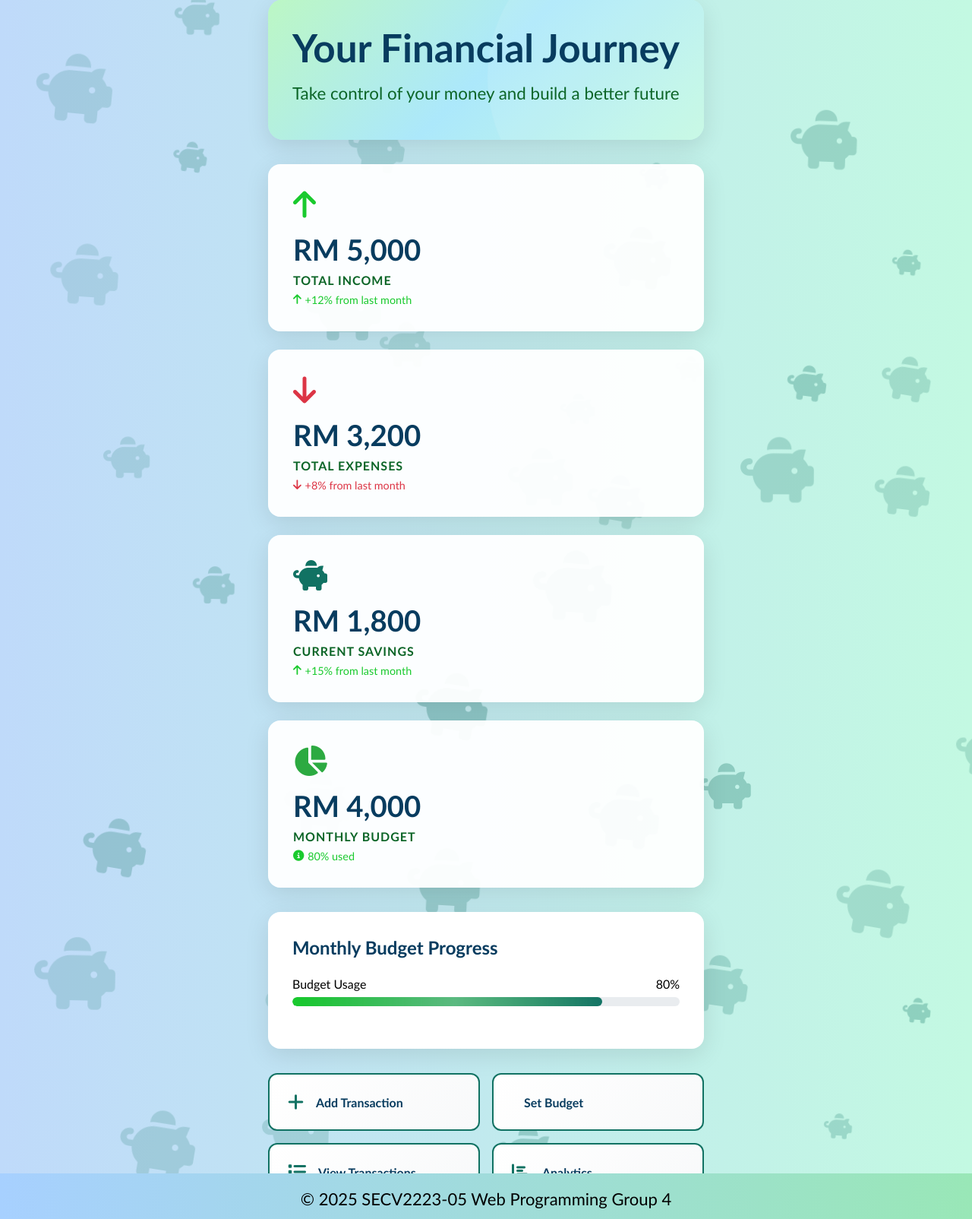
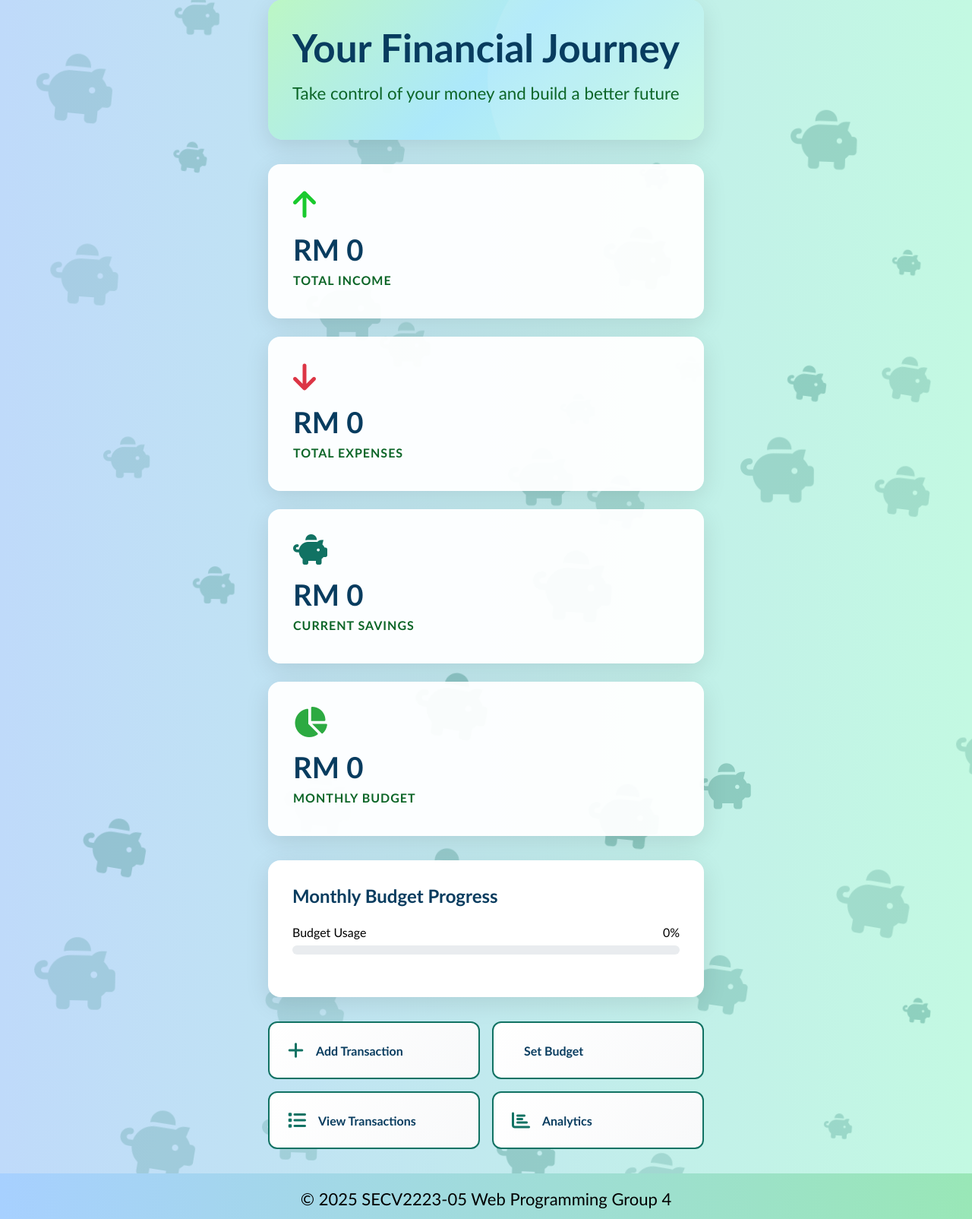
Before and after one commit to wongjiaxuan/WP-Project, a PHP site: page /home.php in a window 1280 px wide. Shown: the part 250-1854 px from the top of the page at 76% size. Run offline with PHP 8.4, Linux system fonts and the light colour scheme; the visitor is signed in with stand-in values (Sample User, id 1); tables that the repository leaves empty hold one stand-in row (values such as "Sample post"); some libraries are stand-ins or nearby versions.

Commit message:
Home completed

```diff
--- a/home.php
+++ b/home.php
@@ -20,13 +20,42 @@ $stmt->bind_result($username);
 $stmt->fetch();
 $stmt->close();
 
-// Get user statistics (you'll need to implement these queries based on your database structure)
-// For demo purposes, using placeholder values
-$total_income = 5000; // Get from database
-$total_expenses = 3200; //   Get from database
-$current_savings = 1800; // Get from database
-$monthly_budget = 4000; // Get from database
-$budget_used_percentage = ($total_expenses / $monthly_budget) * 100;
+// Get Total Income
+$sql = "SELECT SUM(amount) FROM transactions WHERE user_id = ? AND type = 'income' AND MONTH(date) = MONTH(CURRENT_DATE()) AND YEAR(date) = YEAR(CURRENT_DATE())";
+$stmt = $conn->prepare($sql);
+$stmt->bind_param("i", $user_id);
+$stmt->execute();
+$stmt->bind_result($total_income);
+$stmt->fetch();
+$stmt->close();
+$total_income = $total_income ?? 0;
+
+// Get Total Expenses
+$sql = "SELECT SUM(amount) FROM transactions WHERE user_id = ? AND type = 'expense' AND MONTH(date) = MONTH(CURRENT_DATE()) AND YEAR(date) = YEAR(CURRENT_DATE())";
+$stmt = $conn->prepare($sql);
+$stmt->bind_param("i", $user_id);
+$stmt->execute();
+$stmt->bind_result($total_expenses);
+$stmt->fetch();
+$stmt->close();
+$total_expenses = $total_expenses ?? 0;
+
+// Calculate Current Savings
+$current_savings = $total_income - $total_expenses;
+
+// Get Monthly Budget
+$sql = "SELECT SUM(amount_limit) FROM budgets WHERE user_id = ? AND month = DATE_FORMAT(CURRENT_DATE(), '%Y-%m')";
+$stmt = $conn->prepare($sql);
+$stmt->bind_param("i", $user_id);
+$stmt->execute();
+$stmt->bind_result($monthly_budget);
+$stmt->fetch();
+$stmt->close();
+$monthly_budget = $monthly_budget ?? 0;
+
+// Calculate Budget Usage
+$budget_used_percentage = $monthly_budget > 0 ? ($total_expenses / $monthly_budget) * 100 : 0;
+
 ?>
 <!DOCTYPE html>
 <html lang="en">
@@ -49,6 +78,8 @@ $budget_used_percentage = ($total_expenses / $monthly_budget) * 100;
 
 
 <body>
+<div class="piggy-container" aria-hidden="true"></div>
+<div id="piggy-bg"></div>
     <header>
         <nav aria-label="Main Navigation">
             <div class="headername">Jimat Master</div>
@@ -87,8 +118,6 @@ $budget_used_percentage = ($total_expenses / $monthly_budget) * 100;
                     <div class="stat-value" data-value="<?php echo $total_income; ?>">RM 0</div>
                     <div class="stat-label">Total Income</div>
                     <div class="stat-change positive">
-                        <i class="fas fa-arrow-up"></i>
-                        +12% from last month
                     </div>
                 </div>
 
@@ -97,8 +126,7 @@ $budget_used_percentage = ($total_expenses / $monthly_budget) * 100;
                     <div class="stat-value" data-value="<?php echo $total_expenses; ?>">RM 0</div>
                     <div class="stat-label">Total Expenses</div>
                     <div class="stat-change negative">
-                        <i class="fas fa-arrow-down"></i>
-                        +8% from last month
+
                     </div>
                 </div>
 
@@ -107,8 +135,7 @@ $budget_used_percentage = ($total_expenses / $monthly_budget) * 100;
                     <div class="stat-value" data-value="<?php echo $current_savings; ?>">RM 0</div>
                     <div class="stat-label">Current Savings</div>
                     <div class="stat-change positive">
-                        <i class="fas fa-arrow-up"></i>
-                        +15% from last month
+
                     </div>
                 </div>
 
@@ -117,8 +144,6 @@ $budget_used_percentage = ($total_expenses / $monthly_budget) * 100;
                     <div class="stat-value" data-value="<?php echo $monthly_budget; ?>">RM 0</div>
                     <div class="stat-label">Monthly Budget</div>
                     <div class="stat-change <?php echo $budget_used_percentage > 80 ? 'negative' : 'positive'; ?>">
-                        <i class="fas fa-info-circle"></i>
-                        <?php echo round($budget_used_percentage, 1); ?>% used
                     </div>
                 </div>
             </div>
@@ -286,7 +311,9 @@ $budget_used_percentage = ($total_expenses / $monthly_budget) * 100;
         const spacing = 100;
         const positions = [];
 
+        const piggyContainer = document.querySelector('.piggy-container');
         const fullHeight = document.documentElement.scrollHeight;
+        piggyContainer.style.height = fullHeight + 'px';
 
         function isTooClose(x, y) {
             return positions.some(pos => {
@@ -320,14 +347,11 @@ $budget_used_percentage = ($total_expenses / $monthly_budget) * 100;
             piggy.style.opacity = 0.1 + Math.random() * 0.2;
             piggy.style.pointerEvents = 'none';
 
-            document.body.appendChild(piggy);
+            piggyContainer.appendChild(piggy);
         }
+    }, 500); // delay to ensure DOM height is final
+});
 
-        // Make sure body is tall enough for the absolute piggies to stay
-        document.body.style.position = 'relative';
-
-    }, 500); // slight delay to ensure full scroll height is measured
-});
 
 
 
--- a/style.css
+++ b/style.css
@@ -731,23 +731,22 @@ input:-webkit-autofill {
     position: fixed;
     top: 0;
     left: 0;
-    width: 100vw;
-    height: 100vh;
+    width: 100%;
     z-index: 0; /* BELOW content, but not too low */
     pointer-events: none; /* prevent blocking clicks */
     overflow: hidden;
 }
 
-        .piggy-container {
-    position: fixed;
+    .piggy-container {
+    position: absolute;
     top: 0;
     left: 0;
     width: 100%;
-    height: 100%;
     pointer-events: none;
-    z-index: 0; /* behind everything */
-    overflow: hidden;
+    z-index: 0;
 }
+
+
 
 .floating-piggy {
     position: absolute;
@@ -776,10 +775,7 @@ input:-webkit-autofill {
             filter: drop-shadow(0 4px 8px rgba(0, 0, 0, 0.1));
         }
 
-        @keyframes piggyFloat {
-    0%, 100% { transform: translateY(0) rotate(0deg); }
-    50% { transform: translateY(-10px) rotate(3deg); }
-}
+
 
         @keyframes piggyFloat {
     0%, 100% {
```
